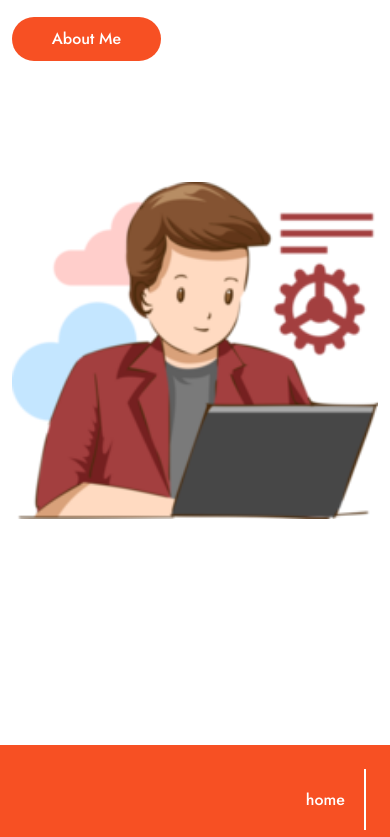
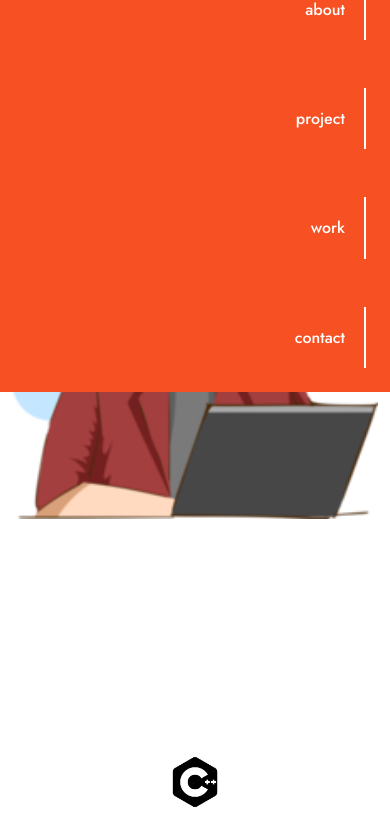
Before and after one commit to engfares0/fares, a plain HTML site: page index.html in a window 390 px wide. Shown: the part 455-1292 px from the top of the page. Drawn offline with nearby package versions, Linux system fonts and the light colour scheme.

Commit message:
Update style.css

```diff
--- a/style.css
+++ b/style.css
@@ -601,7 +601,7 @@ header.sticky{
     }
     .navlist{
         position: absolute;
-        top: 1200px;
+        top: 300px;
         left: 0;
         right: 0;
         flex-direction: column;
```
